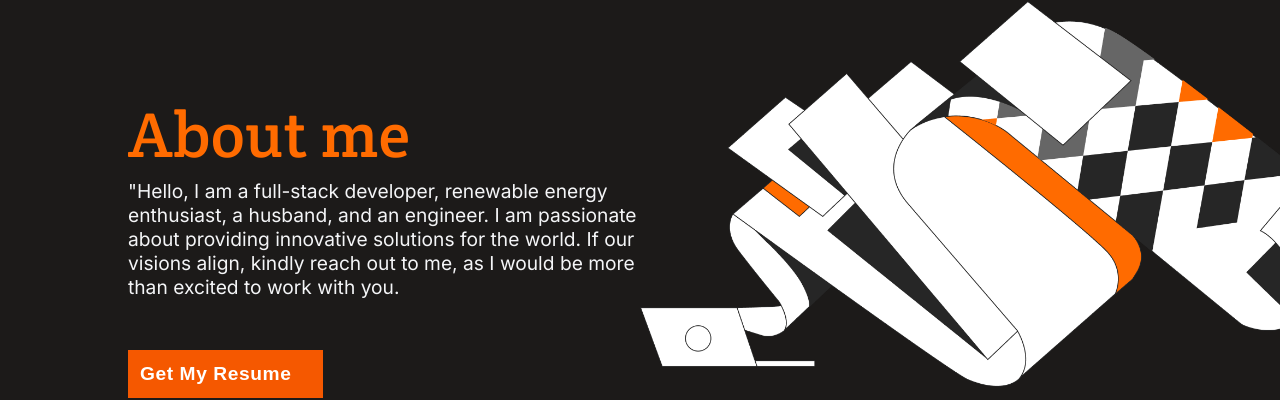
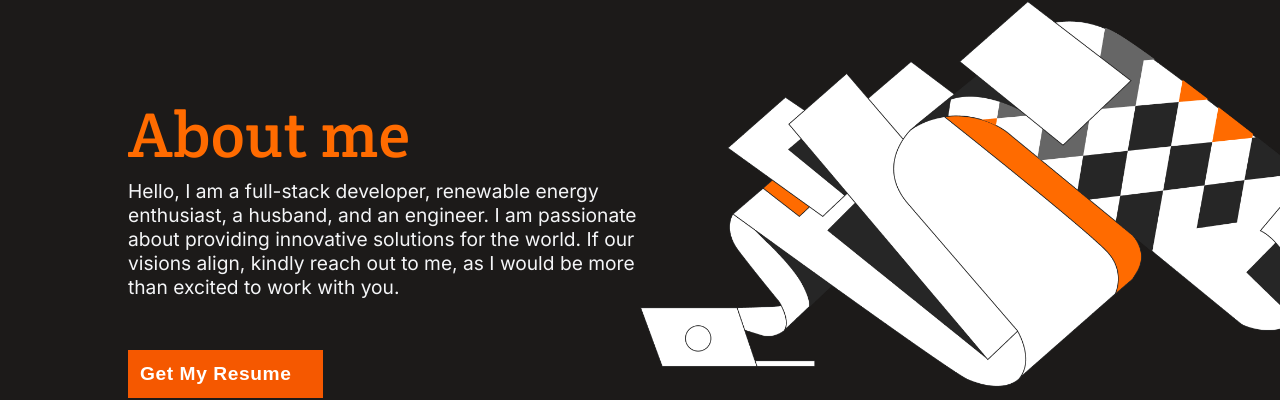
Before and after one commit to Newtayo/Portfolio-Setup, a website: page index.html in a window 1280 px wide. Shown: the part 3375-3775 px from the top of the page. Drawn offline with Linux system fonts and the light colour scheme.

Commit message:
Edit about me

```diff
--- a/index.html
+++ b/index.html
@@ -117,7 +117,7 @@
       <div class="about">
         <h2 class="aboutheader">About me</h2>
         <p id="aboutmetext">
-          "Hello, I am a full-stack developer, renewable energy enthusiast, a husband, and an engineer. I am passionate about providing innovative solutions for the world. If our visions align, kindly reach out to me, as I would be more than excited to work with you.
+          Hello, I am a full-stack developer, renewable energy enthusiast, a husband, and an engineer. I am passionate about providing innovative solutions for the world. If our visions align, kindly reach out to me, as I would be more than excited to work with you.
         </p>
         <button class="getresumebutton" type="button">Get My Resume</button>
       </div>
```
